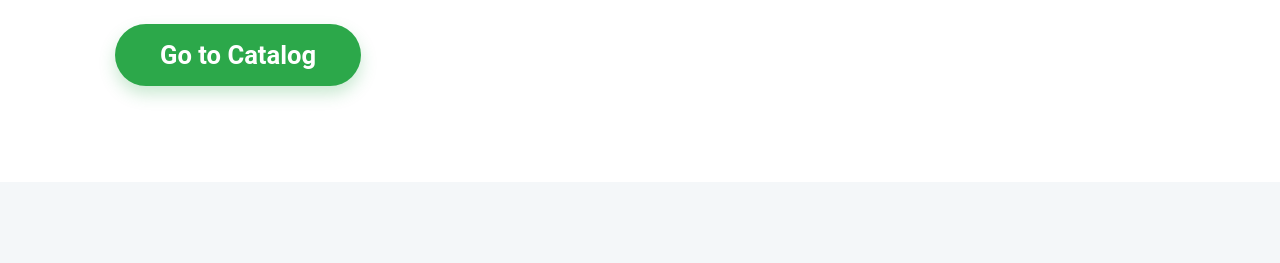
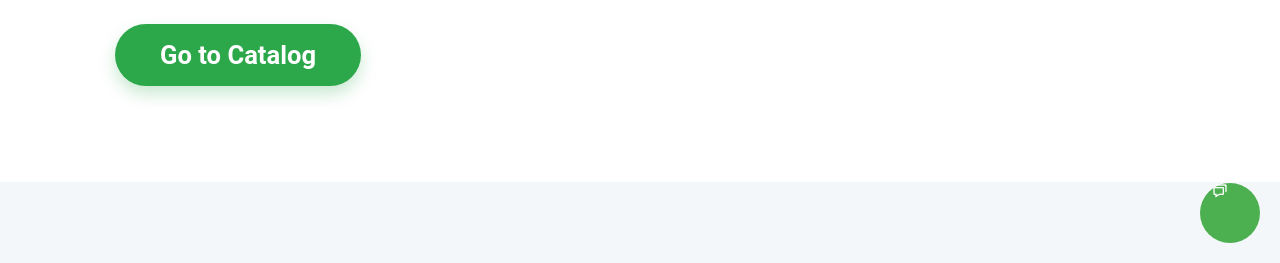
Before and after one commit to AbdurahmanKa2003/Nutralux, a plain HTML site: page index.html in a window 1280 px wide. Shown: the part 537-800 px from the top of the page. Drawn offline with nearby package versions, Linux system fonts and the light colour scheme.

Commit message:
Update index.html

```diff
--- a/index.html
+++ b/index.html
@@ -373,6 +373,19 @@
             color: #c62828;
             text-align: center;
         }
+      /* Убедитесь, что эти стили есть и работают */
+#chat-fab {
+    position: fixed; /* ГЛАВНОЕ: закрепляет элемент на экране */
+    bottom: 20px;   /* Смещение от нижнего края */
+    right: 20px;    /* Смещение от правого края (уберет из левого угла) */
+    width: 60px;    /* Размер кнопки */
+    height: 60px;   /* Размер кнопки */
+    z-index: 10000; /* Гарантирует, что кнопка поверх всего */
+    background: #4CAF50; /* Зеленый цвет */
+    color: white; /* Цвет иконки */
+    border-radius: 50%; /* Круглая форма */
+    /* ... остальные стили ... */
+}
     </style>
 
     <div class="chat-container">
```
